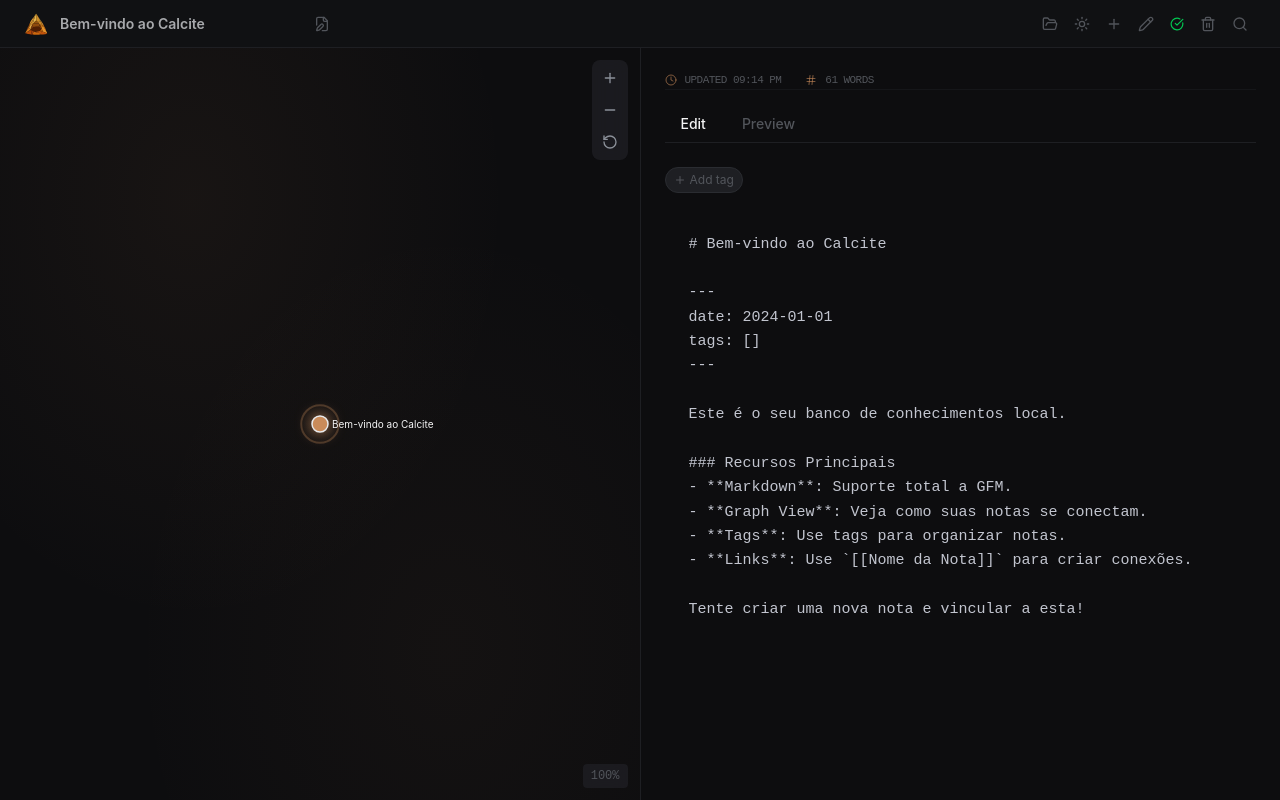
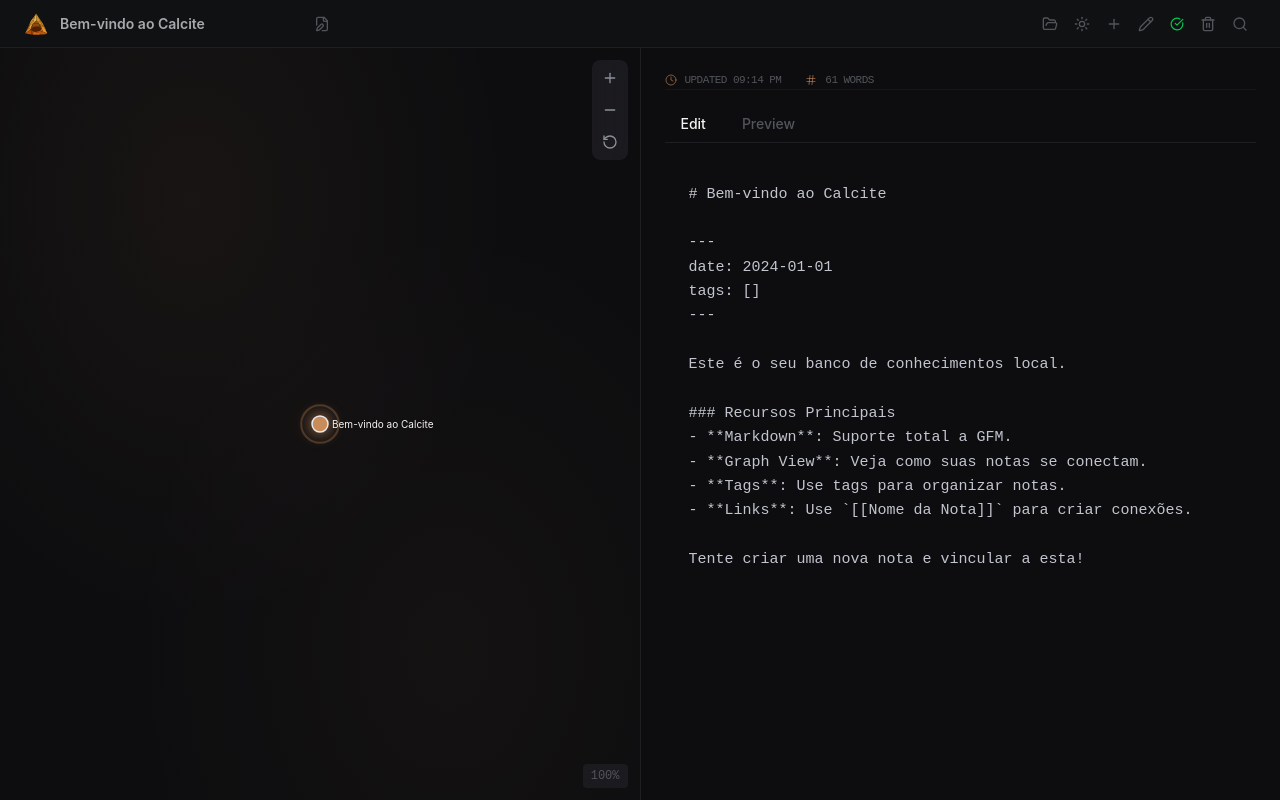
Before and after one commit to lucas-moraes/calcite-notes, a React (Vite) app: page / in a window 1280 px wide. Built offline with nearby package versions, Linux system fonts and the light colour scheme.

Commit message:
refactor: remove TagManager UI from editor

```diff
--- a/src/App.tsx
+++ b/src/App.tsx
@@ -7,7 +7,7 @@ import FileTree from "./components/FileTree";
 import { X, Network, Plus, Pencil, Trash2, FolderOpen, Save, Sun, Moon, FilePen, CheckCircle, Loader, Search } from "lucide-react";
 import Logo from "./components/Logo";
 import CommandPalette from "./components/CommandPalette";
-import TagManager from "./components/TagManager";
+
 import ReactMarkdown from "react-markdown";
 import remarkGfm from "remark-gfm";
 import remarkBreaks from "remark-breaks";
@@ -296,15 +296,6 @@ tags: []
   const handleUpdateNote = (id: string, updates: Partial<Note>) => {
     setSaveStatus('unsaved');
     setNotes((prev) => prev.map((n) => (n.id === id ? { ...n, ...updates, updatedAt: Date.now() } : n)));
-  };
-
-  const handleTagsChange = async (id: string, tags: string[]) => {
-    setNotes((prev) => prev.map((n) => (n.id === id ? { ...n, tags, updatedAt: Date.now() } : n)));
-    setSaveStatus('saving');
-    if (window.electronAPI) {
-      await window.electronAPI.updateNoteTags(id, tags);
-      setSaveStatus('saved');
-    }
   };
 
   const handleDeleteNote = async (id: string) => {
@@ -603,14 +594,6 @@ tags: []
                 </button>
               </div>
 
-              {/* Tags */}
-              <div className="flex items-center gap-2 mt-2 mb-4">
-                <TagManager
-                  tags={activeNote.tags || []}
-                  onTagsChange={(tags) => handleTagsChange(activeNote.id, tags)}
-                />
-              </div>
-
               {/* Editor Content */}
               <div className="flex-1 relative overflow-hidden">
                 {editorTab === "edit" ? (
```
